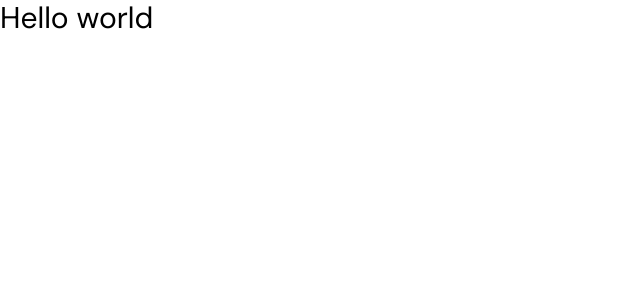
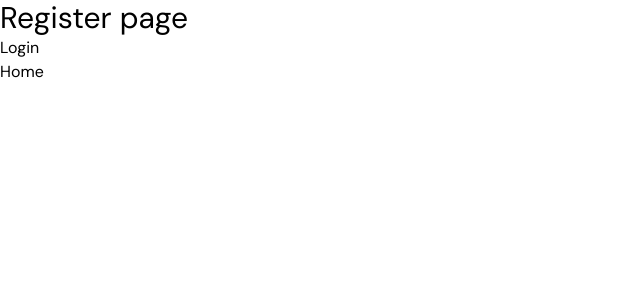
Before and after one commit to juvpengele/laravel-react-spa-contact-manager, a React (Create React App) app in the folder client/: page /register in a window 1280 px wide. Shown: the top 300 px of the page, without its empty margins (0-640 px from the left). Built offline with nearby package versions, Linux system fonts and the light colour scheme.

Commit message:
Client: - Integrate the auth routes

```diff
--- a/client/src/App.js
+++ b/client/src/App.js
@@ -1,8 +1,9 @@
 import React from "react";
+import Routes from "./routes";
 
 function App() {
   return (
-    <h1 className="text-3xl">Hello world</h1>
+    <Routes/>
   );
 }
 
--- /dev/null
+++ b/client/src/pages/Home.js
@@ -0,0 +1,18 @@
+import React from "react";
+import { Link } from "react-router-dom"
+
+function Home() {
+    return (
+        <div>
+            <Link to="/login">
+                Login
+            </Link>
+            <div>
+                Home page
+            </div>
+
+        </div>
+    )
+}
+
+export default Home;
--- /dev/null
+++ b/client/src/pages/auth/Login.js
@@ -0,0 +1,15 @@
+import React from "react";
+import { Link } from "react-router-dom";
+
+function Login() {
+    return (
+        <div>
+            <Link to="/register">
+                Register
+            </Link>
+            Login page
+        </div>
+    )
+}
+
+export default Login;
--- /dev/null
+++ b/client/src/pages/auth/Register.js
@@ -0,0 +1,26 @@
+import React from "react";
+import { Link } from "react-router-dom";
+
+function Register() {
+    return (
+        <div>
+
+            <h1 className="text-3xl">
+                Register page
+            </h1>
+            <div>
+                <Link to="/register">
+                    Login
+                </Link>
+            </div>
+            <div>
+                <Link to="/">
+                    Home
+                </Link>
+            </div>
+
+        </div>
+    )
+}
+
+export default Register;
--- /dev/null
+++ b/client/src/pages/index.js
@@ -0,0 +1,10 @@
+import Register from "./auth/Register";
+import Login from "./auth/Login";
+
+import Home from "./Home";
+
+export {
+    Register,
+    Login,
+    Home
+}
--- /dev/null
+++ b/client/src/routes/AuthRoutes.js
@@ -0,0 +1,13 @@
+import React, { useEffect } from "react";
+import { Route } from "react-router-dom";
+
+function AuthRoutes({ path, component, ...rest }) {
+    useEffect(() => {
+        console.log("Auth routes");
+    }, []);
+
+
+    return <Route component={component} {...rest} />
+}
+
+export default AuthRoutes;
--- /dev/null
+++ b/client/src/routes/ProtectedRoutes.js
@@ -0,0 +1,13 @@
+import React, { useEffect } from "react";
+import { Route } from "react-router-dom";
+
+function ProtectedRoutes({ path, component, ...rest }) {
+    useEffect(() => {
+        console.log("Protected routes");
+    }, []);
+
+
+    return <Route component={component} {...rest} />
+}
+
+export default ProtectedRoutes;
--- /dev/null
+++ b/client/src/routes/index.js
@@ -0,0 +1,22 @@
+import { BrowserRouter as Router, Switch, Route } from "react-router-dom";
+
+import AuthRoutes from "./AuthRoutes";
+
+import {
+    Home, Register, Login
+} from "../pages"
+
+function Routes() {
+    return (
+        <Router>
+            <Switch>
+                <Route path='/' component={Home} exact />
+                <AuthRoutes path="/login" component={Login} />
+                <AuthRoutes path="/register" component={Register} />
+            </Switch>
+        </Router>
+
+    )
+}
+
+export default Routes;
```
Also changed, not shown: client/package.json (+7 -2 lines), 2 other files (tests, documents, lock files or other folders).
